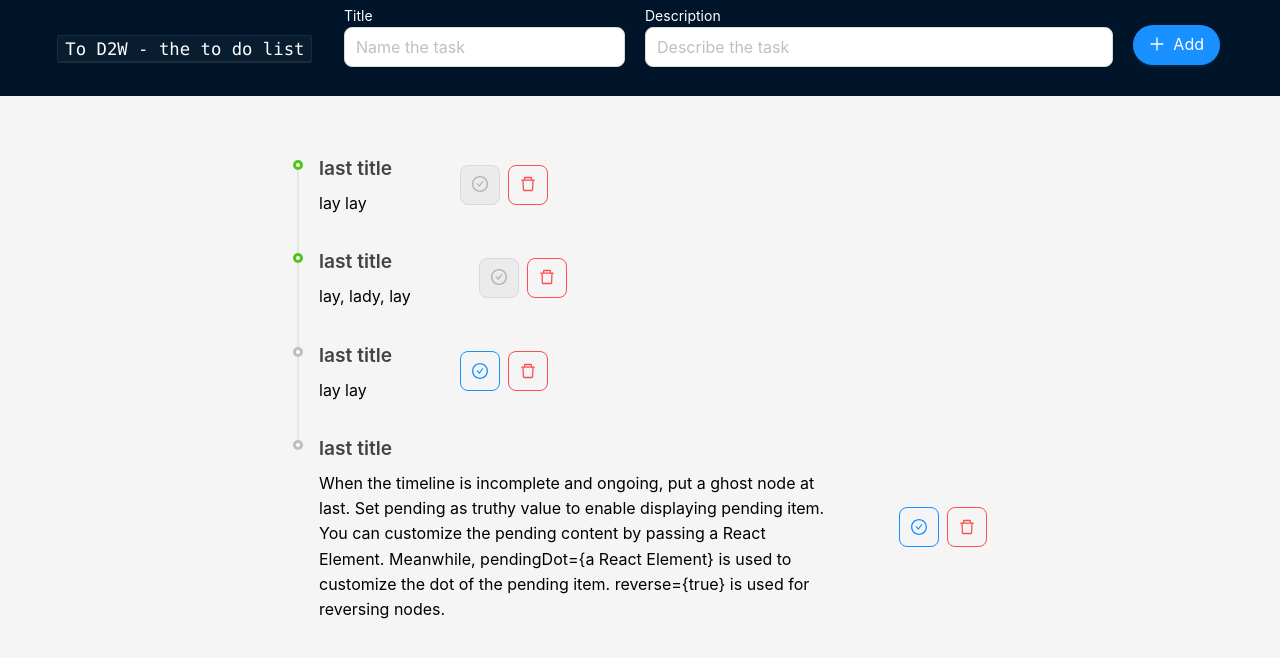
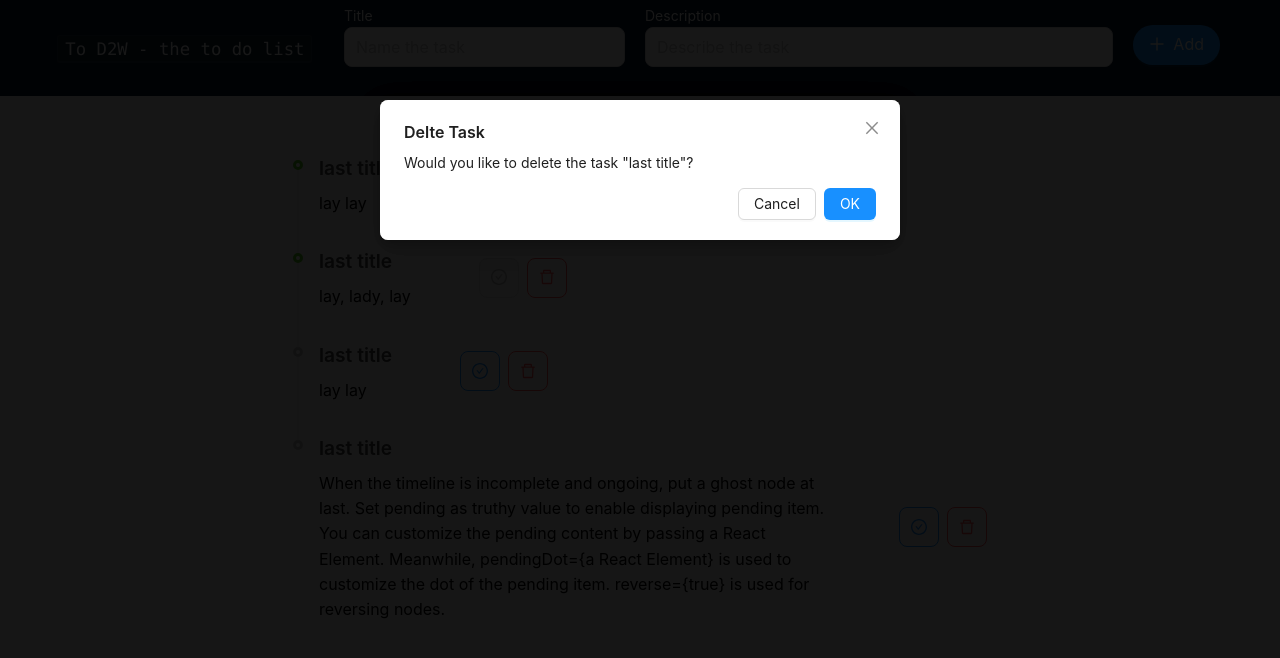
Before and after one commit to lekoller/to-d2w, a React (Vite) app in the folder front/: page / in a window 1280 px wide. Both pictures are taken after a click on the button 528 px from the left and 184 px from the top of the page. Shown: the top 658 px of the page. Built offline with nearby package versions, Linux system fonts and the light colour scheme.

Commit message:
add modal mechanics

```diff
--- a/front/src/components/List.tsx
+++ b/front/src/components/List.tsx
@@ -1,6 +1,7 @@
-import React from "react";
+import React, { useState } from "react";
 import { Button, Layout, Space, Timeline, Typography } from "antd";
 import { CheckCircleOutlined, DeleteOutlined } from "@ant-design/icons";
+import Modal from "./Modal";
 
 interface TodoItem {
   id: number;
@@ -14,11 +15,19 @@ interface TodoListProps {
 }
 
 const TodoList: React.FC<TodoListProps> = ({ items }: TodoListProps) => {
+  const [openDelete, setOpenDelete] = useState(false);
+  const [openEdit, setOpenEdit] = useState(false);
+  const [openMarkDone, setOpenMarkDone] = useState(false);
+  const [selectedId, setSelectedId] = useState(0);
+  const [selectedTitle, setSelectedTitle] = useState("");
+  const [selectedDescription, setSelectedDescription] = useState("");
+
   const timelineItems = items.map((item) => {
     return {
       color: item.completed ? "green" : "gray",
       children: (
-        <Space style={{paddingBottom: "10px"}}>
+        <>
+          <Space style={{ paddingBottom: "10px" }}>
             <Space
               style={{
                 display: "flex",
@@ -27,6 +36,12 @@ const TodoList: React.FC<TodoListProps> = ({ items }: TodoListProps) => {
                 justifyContent: "left",
                 maxWidth: "40vw",
               }}
+              onClick={() => {
+                setOpenEdit(true);
+                setSelectedId(item.id);
+                setSelectedTitle(item.title);
+                setSelectedDescription(item.description);
+              }}
             >
               <Typography.Text
                 strong
@@ -34,7 +49,9 @@ const TodoList: React.FC<TodoListProps> = ({ items }: TodoListProps) => {
               >
                 {item.title}
               </Typography.Text>
-            <Typography.Text  style={{ color: "black", fontSize: "1rem", top: "10px" }}>
+              <Typography.Text
+                style={{ color: "black", fontSize: "1rem", top: "10px" }}
+              >
                 {item.description}
               </Typography.Text>
             </Space>
@@ -45,10 +62,48 @@ const TodoList: React.FC<TodoListProps> = ({ items }: TodoListProps) => {
                 ghost
                 disabled={item.completed}
                 icon={<CheckCircleOutlined />}
+                onClick={() => {
+                  setSelectedId(item.id);
+                  setSelectedTitle(item.title);
+                  setOpenMarkDone(true);
+                }}
               />
-            <Button size="large" danger ghost icon={<DeleteOutlined />} />
+              <Button
+                size="large"
+                danger
+                ghost
+                icon={<DeleteOutlined />}
+                onClick={() => {
+                  setSelectedId(item.id);
+                  setSelectedTitle(item.title);
+                  setOpenDelete(true);
+                }}
+              />
             </Space>
           </Space>
+          <Modal
+            open={openDelete}
+            setOpen={setOpenDelete}
+            title="Delte Task"
+            description={`Would you like to delete the task "${selectedTitle}"?`}
+            id={selectedId}
+          />
+          <Modal
+            open={openMarkDone}
+            setOpen={setOpenMarkDone}
+            title="Mark Task Done"
+            description={`Would you like to set the task "${selectedTitle}" completed?`}
+            id={selectedId}
+          />
+          <Modal
+            open={openEdit}
+            setOpen={setOpenEdit}
+            title="Update Task"
+            id={selectedId}
+            itemTitle={selectedTitle}
+            itemDescription={selectedDescription}
+          />
+        </>
       ),
     };
   });
--- /dev/null
+++ b/front/src/components/Modal.tsx
@@ -0,0 +1,47 @@
+import React from "react";
+import { Modal } from "antd";
+
+interface D2WModalProps {
+  open: boolean;
+  setOpen: (open: boolean) => void;
+  title: string;
+  description?: string;
+  id: number;
+  itemDescription?: string;
+  itemTitle?: string;
+}
+
+const D2WModal: React.FC<D2WModalProps> = ({
+  open,
+  setOpen,
+  title,
+  description,
+  id,
+}: D2WModalProps) => {
+  const handleOk = () => {
+    console.log(id);
+    setOpen(false);
+  };
+
+  const handleCancel = (e: React.MouseEvent<HTMLElement>) => {
+    console.log(e);
+    setOpen(false);
+  };
+
+  return (
+    <>
+      <Modal
+        title={title}
+        open={open}
+        onOk={handleOk}
+        onCancel={handleCancel}
+        okButtonProps={{ disabled: false }}
+        cancelButtonProps={{ disabled: false }}
+      >
+        <p>{description}</p>
+      </Modal>
+    </>
+  );
+};
+
+export default D2WModal;
```
Lines whose indentation alone changed are shown as unchanged.
